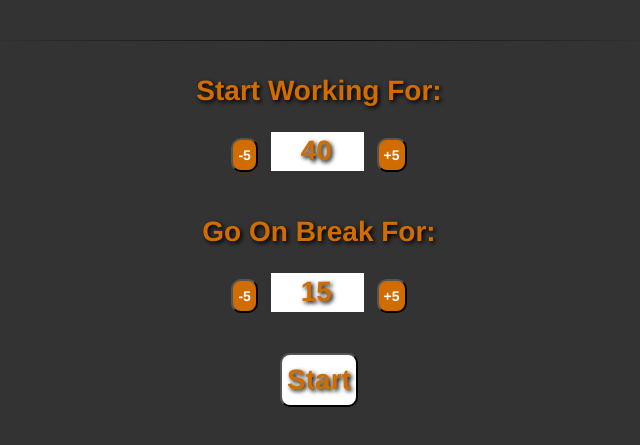
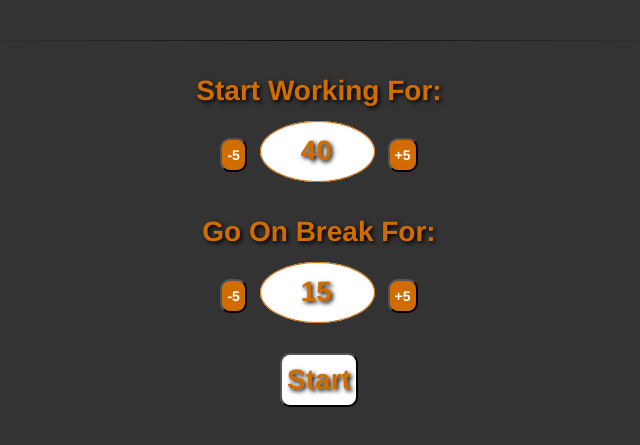
Before and after one commit to alfonsotech/pomodoro-clock, a plain HTML site: page index.html in a window 1280 px wide. Shown: the part 385-830 px from the top of the page, without its empty margins (321-961 px from the left). Drawn offline with nearby package versions, Linux system fonts and the light colour scheme.

Commit message:
added countdown window styles

```diff
--- a/style.css
+++ b/style.css
@@ -54,10 +54,12 @@ button {
 .workCounter, .breakCounter {
    display: inline;
    font-size: 1em;
-   padding: 3px 32px 5px 30px;
+   padding: 13px 42px 15px 40px;
    min-width: 25%;
    background-color: white;
    margin: 20px 5px;
+   border: 1px solid #D16C00;
+   border-radius: 50%;
 }
 .breakMessage, .workTime, .workingMessage {
    margin-top: 0px;
```
